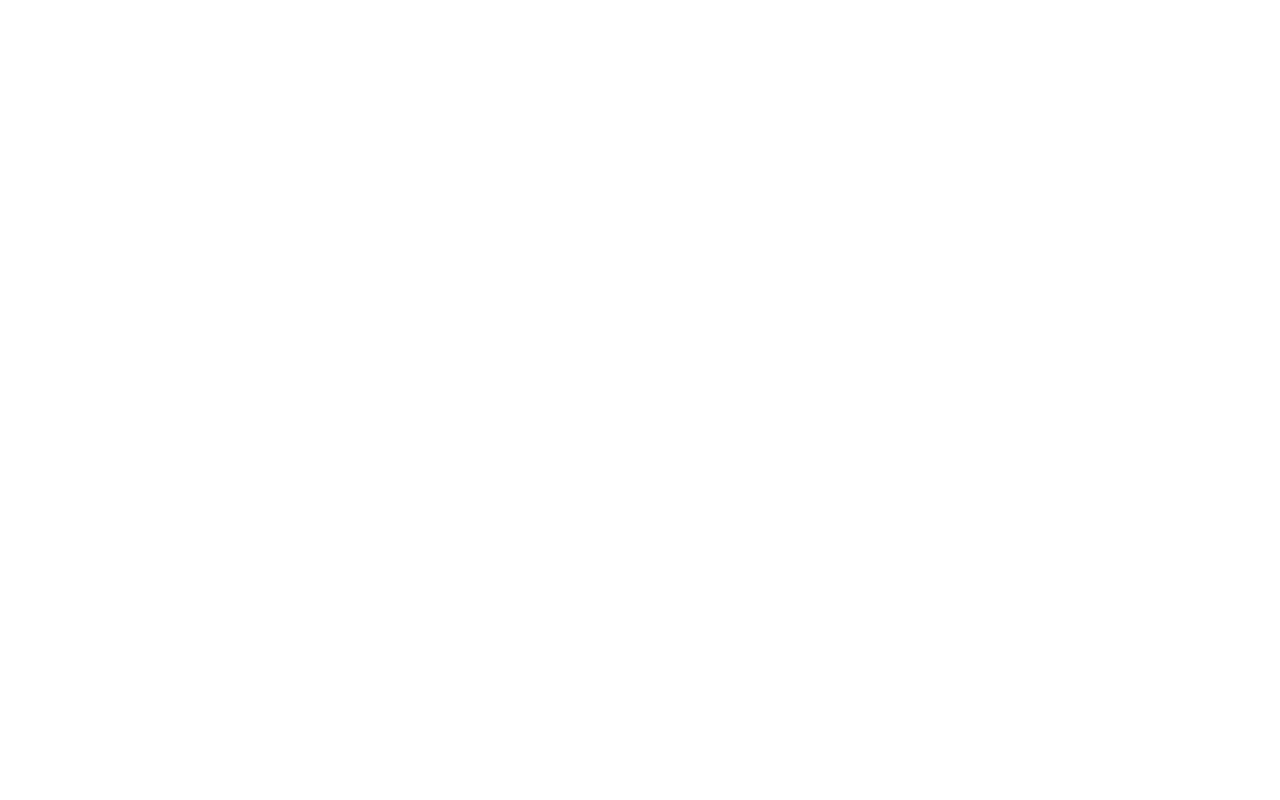
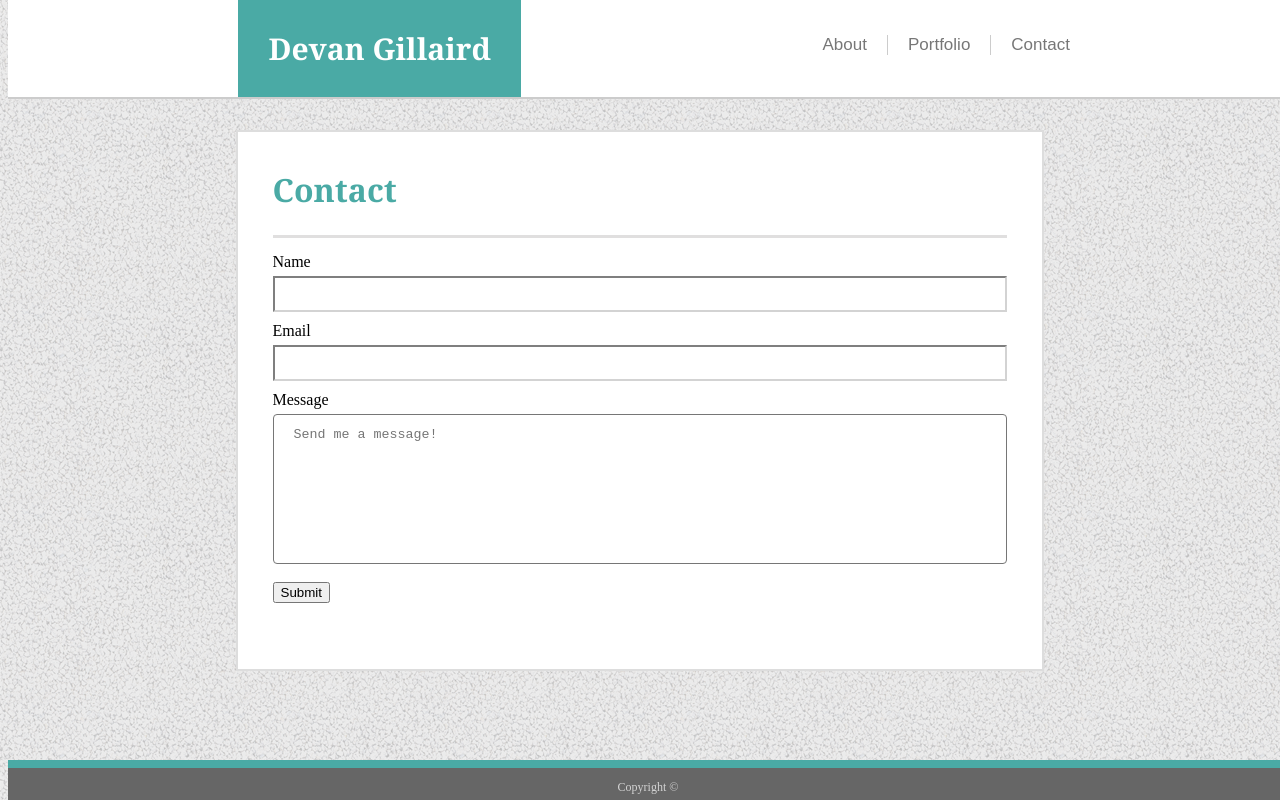
Before and after one commit to dtg5088/Basic-Portfolio, a plain HTML site: page contact.html in a window 1280 px wide. Drawn offline with Linux system fonts and the light colour scheme.

Commit message:
Completed project

```diff
--- a/assets/css/style.css
+++ b/assets/css/style.css
@@ -10,7 +10,7 @@
     border-bottom-color: #cccccc;
     border-bottom-width: 2px;
     z-index: 1;
-
+    padding-right: 18%;
 }
 
 /* Style the links inside the navigation bar */
@@ -18,8 +18,7 @@
     float: left;
     color: #777777;
     text-align: center;
-    padding-left: 20px;
-    padding-right: 20px;
+    padding: 0px 20px;
     margin-top: 35px;
     margin-bottom: 35px;
     text-decoration: none;
@@ -30,7 +29,9 @@
 
 .topnav a.regular:last-child {
     border-right: none;
+
 }
+
 
 /* Change the color of links on hover */
 .topnav a:hover {
@@ -45,9 +46,7 @@
     color: white;
     float: left;
     text-align: center;
-    padding: 28px 20px;
-    padding-left: 30px;
-    padding-right: 30px;
+    padding: 28px 30px;
     text-decoration: none;
     font-size: 18px;
     margin-left: 18%;
@@ -112,7 +111,6 @@ span{
     border-top-color:  #4aaaa5;
     border-top-width: 8px;
     text-align: center;
-    padding-top: 10px;
     color: lightgrey;
     font-size: 12px;
     padding-top: 12px;
@@ -149,7 +147,30 @@ span{
     width: 100%;
 }
 
-img {
+.images {
     height: 200px;
     width: 270px;
 }
+
+.inputF {
+    width: 100%;
+    margin-top: 5px;
+    margin-bottom: 10px;
+    line-height: 30px;
+    border-color: lightgray;
+}
+
+.inputF:hover {
+    background-color: #dddddd;
+}
+
+textarea {
+        width: 100%;
+        height: 150px;
+        padding: 12px 20px;
+        box-sizing: border-box;
+        border-radius: 4px;
+        resize: none;
+        margin-top: 5px;
+
+    }
--- a/contact.html
+++ b/contact.html
@@ -0,0 +1,42 @@
+<html lang="en">
+<head>
+    <meta charset="UTF-8">
+    <meta name="viewport" content="width=device-width, initial-scale=1.0">
+    <meta http-equiv="X-UA-Compatible" content="ie=edge">
+    <link rel="stylesheet" type="text/css" href="assets\css\style.css">
+    <title>Content Page</title>
+</head>
+<body>
+    <div class="topnav">
+        <a class="active" href="#home">Devan Gillaird</a>
+        <a class="regular" href="index.html">About</a>
+        <a class="regular" href="portfolio.html">Portfolio</a>
+        <a class="regular" href="contact.html">Contact</a>
+    </div>
+
+    <div id="container">
+        <span>
+            <h1 class="heading">Contact</h1>
+        </span>
+
+        <form action="/action_page.php">
+            Name
+            <br>
+                <input class="inputF" type="text" name="Name" value=" ">
+            <br>
+            Email
+            <br>
+                <input class="inputF" type="text" name="Email" value=" ">
+            <br>
+            Message
+            <br>
+                <textarea placeholder="Send me a message!" type="text" name="Message" value=" "></textarea>
+            <br>
+            <br>
+                <input type="submit" value="Submit">
+        </form>
+     </div>
+    <div class="footer">
+    </div>
+</body>
+</html>
```
Also changed, not shown: portfolio.html (+6 -6 lines).
